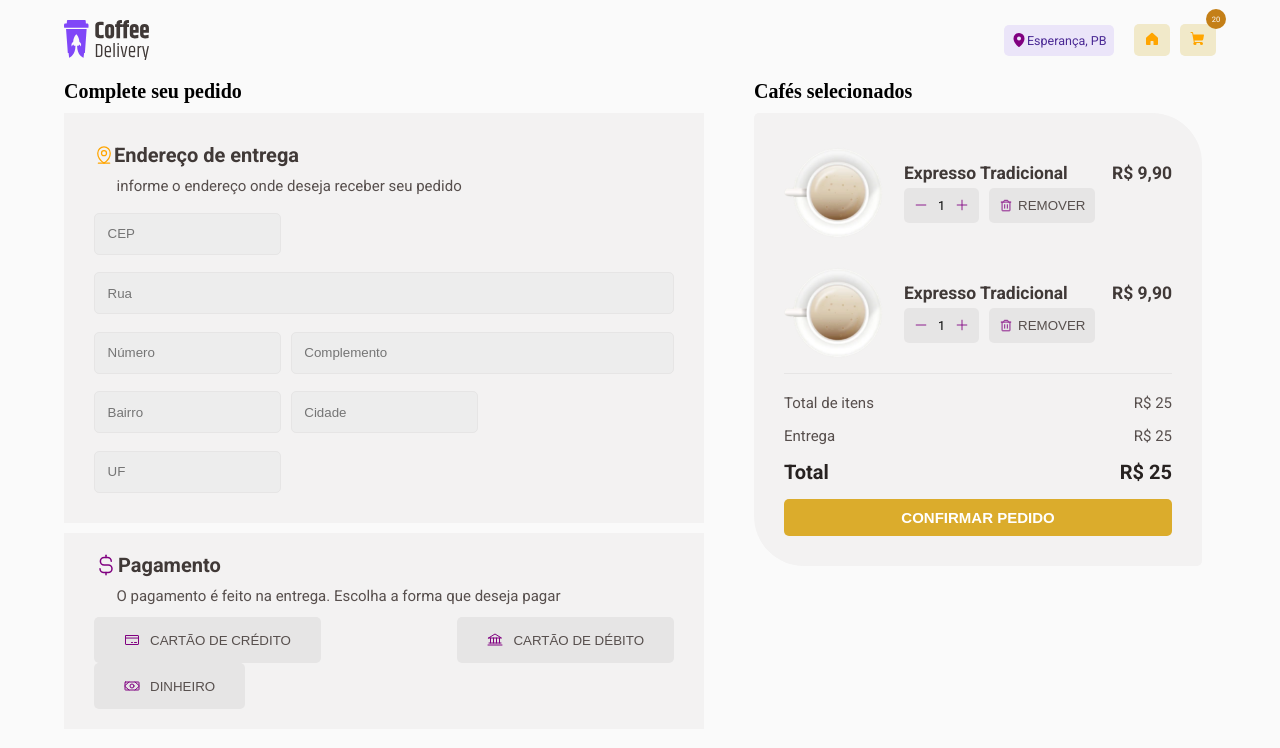
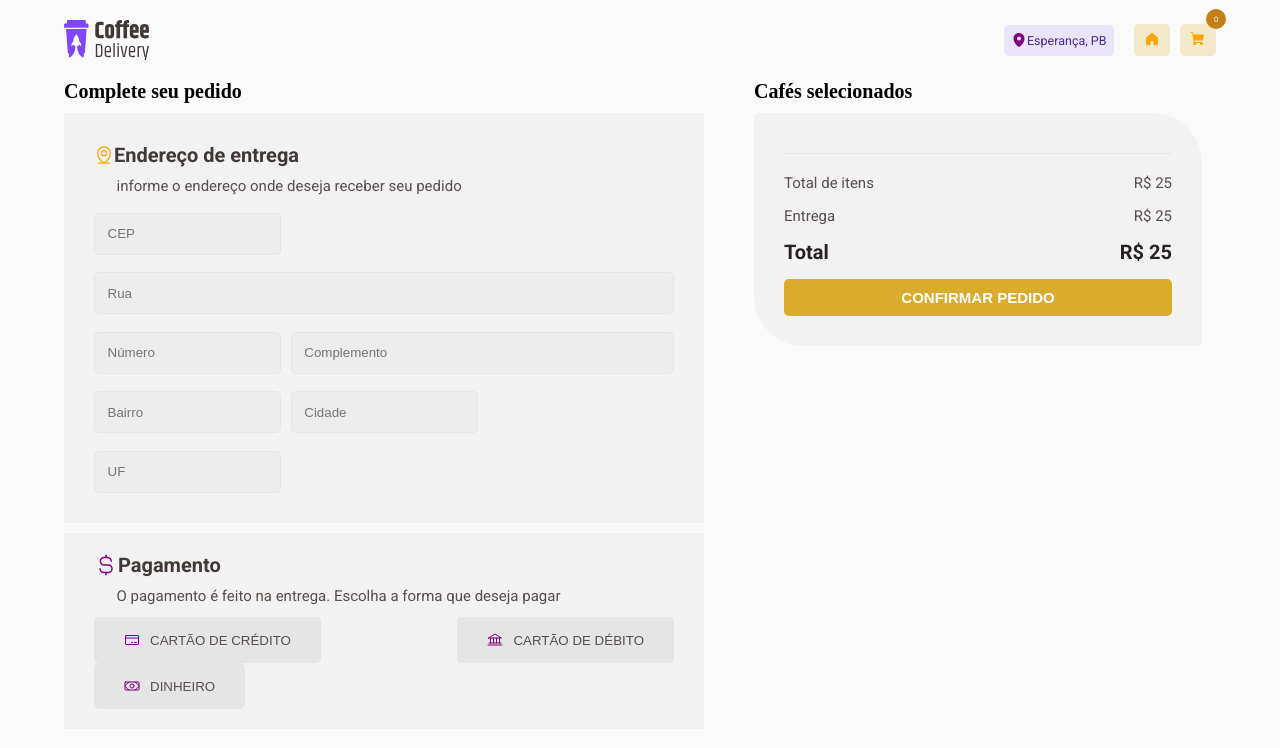
Before and after one commit to Jovi-souza/Coffee-Delivery, a React (Vite) app: page /Checkout in a window 1280 px wide. Shown: the top 748 px of the page. Built offline with nearby package versions, Linux system fonts and the light colour scheme.

Commit message:
fixing bugs

```diff
--- a/src/App.tsx
+++ b/src/App.tsx
@@ -1,4 +1,5 @@
 import { BrowserRouter } from "react-router-dom";
+import { CardsContext } from "./Contexts/CardsContext";
 import { Router } from "./Router";
 import { Container } from "./styles/App";
 import { GlobalCss } from "./styles/GlobalStyles";
@@ -6,9 +7,11 @@ import { GlobalCss } from "./styles/GlobalStyles";
 export default function App() {
   return (
     <Container>
-      <BrowserRouter>
-        <Router />
-      </BrowserRouter>
+      <CardsContext>
+        <BrowserRouter>
+          <Router />
+        </BrowserRouter>
+      </CardsContext>
       {GlobalCss()}
     </Container>
   )
--- a/src/Components/Cards/index.tsx
+++ b/src/Components/Cards/index.tsx
@@ -1,4 +1,6 @@
 import { Minus, Plus, ShoppingCart } from "phosphor-react";
+import { useContext} from "react";
+import { CardContext } from "../../Contexts/CardsContext";
 import { CoffeeName, Container, Paragraph, Price, Purchase, SubTitle, AddItems, HowManyItems } from "./styles";
 
 interface CardProps {
@@ -8,11 +10,16 @@ interface CardProps {
   Description: string
 }
 
+
 export function Card({ CoffeeSrc, Description, Title, Types }:CardProps) {
 
-  const category = Types.map( e => {
-    return e
+  const {createNewRequest, MoreItems, LessItems, items} = useContext(CardContext)
+
+  const category = Types.map( name => {
+    return name
   })
+
+  function handleCreateNewRequest() {}
 
   return(
     <Container>
@@ -27,14 +34,14 @@ export function Card({ CoffeeSrc, Description, Title, Types }:CardProps) {
       <Purchase>
         <Price>R$ <span>9,90</span></Price>
         <HowManyItems>
-          <Minus cursor='pointer' size={14} color='purple'/>
+          <Minus onClick={LessItems} cursor='pointer' size={16} color='purple'/>
           <div>
-            1
+            {items}
           </div>
-          <Plus cursor='pointer' size={14} color='purple'/>
+          <Plus onClick={MoreItems} cursor='pointer' size={16} color='purple'/>
         </HowManyItems>
         <AddItems>
-          <ShoppingCart weight="fill" size={18} color='white' />
+          <ShoppingCart weight="fill" size={18} color='white' onClick={createNewRequest}/>
         </AddItems>
       </Purchase>
     </Container>
--- a/src/Components/CoffeeCard/index.tsx
+++ b/src/Components/CoffeeCard/index.tsx
@@ -1,29 +1,38 @@
 import { Button, Container, PriceContainer, Title } from "./styles";
 import { HowManyItems } from "../Cards/styles";
-import { Minus, Plus, Trash } from "phosphor-react";
+import { Minus, Plus, Trash} from "phosphor-react";
+import { useContext } from "react";
+import { CardContext } from "../../Contexts/CardsContext";
 
-import image from '../../images/CaféComLeite.svg'
+interface teste {
+  Titles: string,
+  CoffeeSrc: string
+}
 
 export function CoffeeCard() {
+
+  const {MoreItems, LessItems, items} = useContext(CardContext)
+
   return(
     <Container>
-      <img src={image} />
+      <img />
       <PriceContainer>
         <Title>
-          <h2>Expresso Tradicional</h2>
+          <h2></h2>
           <p>R$ 9,90</p>
         </Title>
         <div>
-          <HowManyItems >
-            <Minus cursor='pointer' color="purple" size={14}/>
+          <HowManyItems>
+            <Minus cursor='pointer' color="purple" size={14} onClick={LessItems}/>
             <div>
-              1
+              {items}
             </div>
-            <Plus cursor='pointer' color="purple" size={14}/>
+            <Plus cursor='pointer' color="purple" size={14} onClick={MoreItems}/>
           </HowManyItems>
-          <Button><Trash color="purple" size={14} /> Remover</Button>
+          <Button><Trash color="purple" size={14}/> Remover</Button>
         </div>
       </PriceContainer>
     </Container>
   )
 }
+//onClick?: React.MouseEventHandler<SVGSVGElement> | undefined
--- a/src/Components/header/index.tsx
+++ b/src/Components/header/index.tsx
@@ -2,8 +2,12 @@ import Logo from '../../images/Logo.svg'
 import { Container, LocaleAndCart, ShoppingCartContainer } from "./styles";
 import { House, MapPin, ShoppingCart } from "phosphor-react";
 import { NavLink } from 'react-router-dom';
+import { useContext } from 'react';
+import { CardContext } from '../../Contexts/CardsContext';
 
 export function Header() {
+  const {items} = useContext(CardContext)
+
   return (
     <Container>
       <img src={Logo} />
@@ -12,14 +16,14 @@ export function Header() {
           <MapPin weight='fill' color='purple' size={16}/>
           Esperança, PB
         </p>
-        <ShoppingCartContainer >
+        <ShoppingCartContainer>
           <NavLink className='NavLink' to="/" title="Home">
             <House weight='fill' size={16} color='orange'/>
           </NavLink>
           <NavLink className='NavLink' to="/Checkout" title="Cart">
             <ShoppingCart weight='fill' size={16} color='orange'/>
           </NavLink>
-          <p>20</p>
+          <p>{items}</p>
         </ShoppingCartContainer>
       </LocaleAndCart >
     </Container>
--- a/src/Components/header/styles.ts
+++ b/src/Components/header/styles.ts
@@ -58,6 +58,17 @@ export const ShoppingCartContainer = styled('div', {
     fontSize: '.75rem',
     color: '$white',
     backgroundColor: '$yellowDark',
-    borderRadius: '50px'
+    borderRadius: '50px',
+
+    variants: {
+      hasItems: {
+        flex: {
+          display: 'flex'
+        },
+        none: {
+          display: 'none'
+        },
+      },
+    },
   }
 })
--- /dev/null
+++ b/src/Contexts/CardsContext.tsx
@@ -0,0 +1,84 @@
+import {
+  createContext,
+  ReactNode,
+  useState
+} from "react"
+
+interface Card {
+  Title: string,
+  CoffeeSrc: String
+}
+
+interface CardsContextType {
+  Requests: Card[]
+  deleteRequest: ( requestToDelet: Card ) => void
+  createNewRequest: ( event: Card ) => void
+  MoreItems: () => void
+  LessItems: () => void
+  items: number
+}
+
+export const CardContext = createContext({} as CardsContextType)
+
+interface props {
+  children: ReactNode
+}
+
+export function CardsContext({children}: props ) {
+
+  const [Requests, setRequests] = useState<Card[]>([])
+
+  const [NewRequests, setNewRequests] = useState([])
+
+
+  const [items, setItems] = useState(0)
+
+  function MoreItems() {
+    setItems( item => item + 1 )
+  }
+
+  function LessItems() {
+    setItems( item => {
+      if( item <= 0 ) {
+        return item = 0
+      }
+      return item - 1
+    })
+  }
+
+  function deleteRequest( requestToDelet: Card) {
+
+    const requestWithoutDeleteOne = Requests.filter( request => {
+      return request !== requestToDelet
+    })
+
+    setRequests(requestWithoutDeleteOne)
+  }
+
+  function createNewRequest( event: Card ) {
+    const teste: Card = {
+      CoffeeSrc: event.CoffeeSrc,
+      Title: event.Title
+    }
+
+    setRequests([...Requests, teste])
+    setNewRequests([])
+  }
+
+  // tenho que passar a função de deletar e a quatidade de itens do produto
+  // tenho que passar a imagem e o nome do produto
+
+  return(
+    <CardContext.Provider
+    value={{
+      Requests,
+      deleteRequest,
+      createNewRequest,
+      LessItems,
+      MoreItems,
+      items
+    }}>
+      {children}
+    </CardContext.Provider>
+  )
+}
--- a/src/Pages/Checkout/index.tsx
+++ b/src/Pages/Checkout/index.tsx
@@ -5,8 +5,10 @@ import {
   MapPinLine,
   Money
 } from "phosphor-react";
+import { useContext } from "react";
 import { NavLink } from "react-router-dom";
 import { CoffeeCard } from "../../Components/CoffeeCard";
+import { CardContext } from "../../Contexts/CardsContext";
 
 import {
   CartContainer,
@@ -22,6 +24,9 @@ import {
 } from "./styles";
 
 export function Checkout() {
+
+  const { Requests } = useContext(CardContext)
+
   return(
     <Container>
       <ContainerWrap>
@@ -54,17 +59,19 @@ export function Checkout() {
         <h1>Cafés selecionados</h1>
         <CartContainer>
           <Orders>
-            <CoffeeCard />
-            <CoffeeCard />
-            <CoffeeCard />
-            <CoffeeCard />
+          { Requests.map( () => {
+              return (
+                <CoffeeCard />
+              )
+          })}
+
           </Orders>
           <TotalPrice>
             <p>Total de itens <span>R$ 25</span></p>
             <p>Entrega <span>R$ 25</span></p>
             <h2>Total <span>R$ 25</span></h2>
             <NavLink to="/Success" title="Success">
-              <button >Confirmar pedido</button>
+              <button >Confirmar pedido </button>
             </NavLink>
           </TotalPrice>
         </CartContainer>
--- a/src/Pages/Checkout/styles.ts
+++ b/src/Pages/Checkout/styles.ts
@@ -125,7 +125,7 @@ export const Orders = styled('div', {
   flexDirection: 'column',
   gap: '2rem 0',
   mb: '1rem',
-  height: '22rem',
+  maxHeight: '22rem',
 
   '&::-webkit-scrollbar': {
     width: '6px',
--- a/src/Pages/Home/index.tsx
+++ b/src/Pages/Home/index.tsx
@@ -29,6 +29,7 @@ import Irlandês from '../../images/Irlandês.svg'
 import Árabe from '../../images/Árabe.svg'
 
 export function Home() {
+
   return(
     <div>
       <IntroContainer>
```
